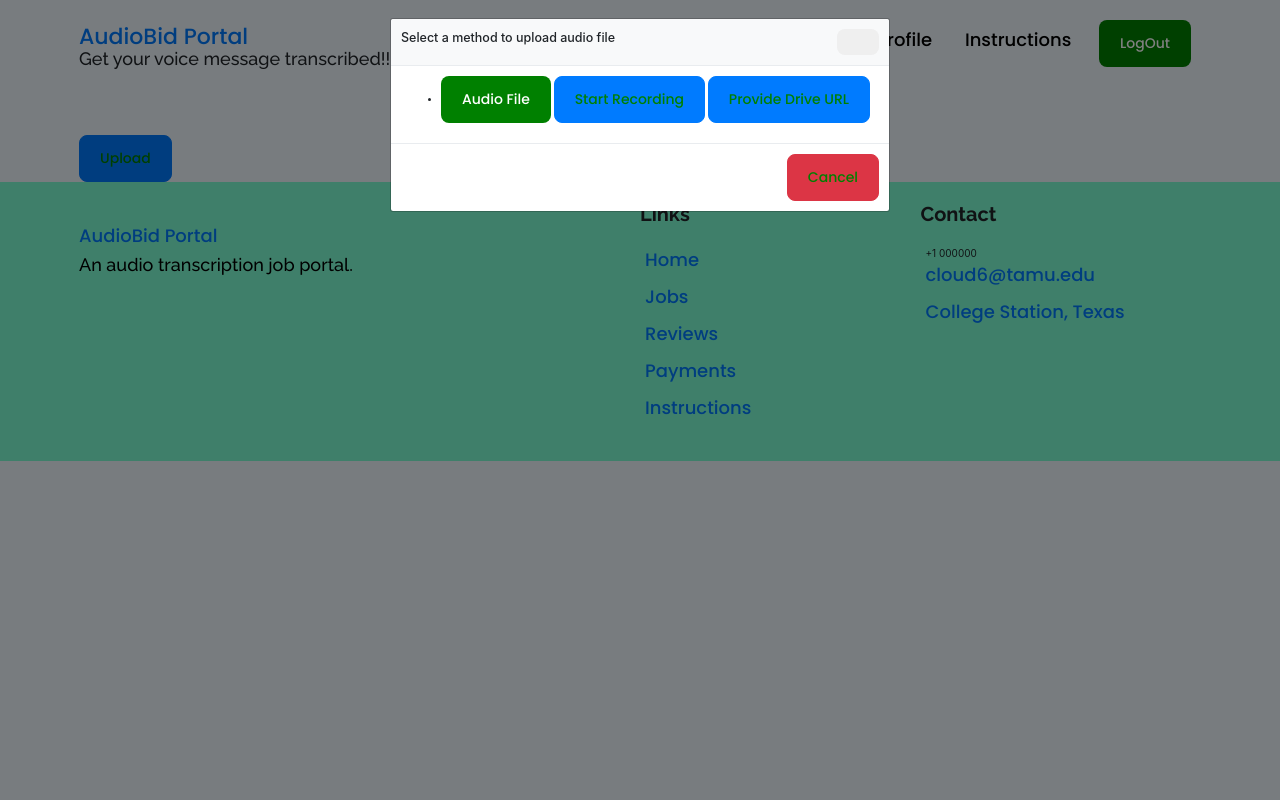
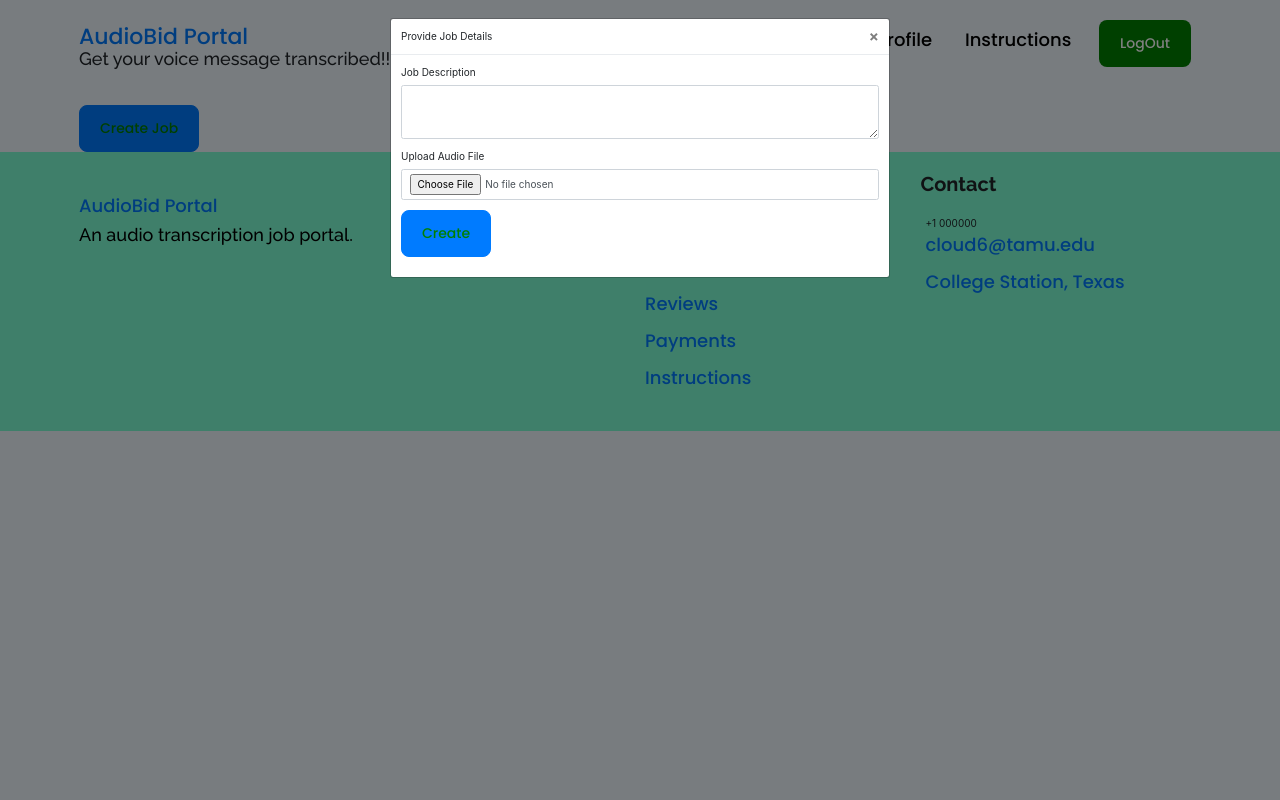
Before and after one commit to vasunverma/Audio-Bid, a Django app: page /users/jobs in a window 1280 px wide, after a click on "Create Job". Run offline with Django 4.2, Linux system fonts and the light colour scheme; the visitor is signed in with stand-in values (Sample User, id 1); parts of the project's set-up code (start-up, migrations or seed data) failed here and were passed over; some libraries are stand-ins or nearby versions.

Commit message:
Restructuring jobs page

```diff
--- a/users/forms.py
+++ b/users/forms.py
@@ -6,4 +6,4 @@ from .models import Job
 class JobForm(forms.ModelForm):
     class Meta:
         model = Job
-        fields = ['audioName', 'price', 'description']
+        fields = ['description']
--- a/users/models.py
+++ b/users/models.py
@@ -14,18 +14,17 @@ class Profile(models.Model):
 
 
 class Job(models.Model):
-    #user = models.OneToOneField(User, on_delete=models.CASCADE, null=True)
-    audioName = models.CharField(max_length=200, null=True)
+    user = models.OneToOneField(User, on_delete=models.CASCADE, null=True)
     price = models.DecimalField(max_digits=19, decimal_places=10)
-    # created_date = models.DateTimeField(auto_now_add=True)
-    # end_date = models.DateTimeField()
+    created_date = models.DateTimeField(auto_now_add=True)
+    end_date = models.DateTimeField()
     description = models.TextField()
-    # url2audio = models.TextField()
-    # worker_id = models.CharField(max_length=100)
-    # status_choices = [  # 0 = not started, 1 = in progress, 2 = completed, 3 = cancelled
-    #     (0, 'CLAIMED'),
-    #     (1, 'INPROGRESS'),
-    #     (2, 'COMPLETED'),
-    #     (3, 'CANCELLED')
-    # ]
-    # status = models.IntegerField(choices=status_choices, default=0)
+    url2audio = models.TextField()
+    worker_id = models.CharField(max_length=100)
+    status_choices = [  # 0 = not started, 1 = in progress, 2 = completed, 3 = cancelled
+        (0, 'CLAIMED'),
+        (1, 'INPROGRESS'),
+        (2, 'COMPLETED'),
+        (3, 'CANCELLED')
+    ]
+    status = models.IntegerField(choices=status_choices, default=0)
--- a/users/templates/jobs/jobs.html
+++ b/users/templates/jobs/jobs.html
@@ -2,36 +2,34 @@
 {% load static %}
 {% block title %} Jobs Page {% endblock title%}
 {% block content %}
-<div class="container mt-5">
-    <a href="#" data-toggle="modal" data-target="#myModal">
-        <button class="btn btn-primary" type="button">Upload</button>
-    </a>
+<div class="container">
+    <button class="btn btn-primary" type="button" data-toggle="modal" data-target="#myModal">Create Job</button>
 
-            <div class="modal" id = "myModal">
-                <div class="modal-dialog">
-                    <div class="modal-content">
-                        <div class="modal-header bg-light">
-                            <h5 class="modal-title">Select a method to upload audio file</h5>
-                            <button class="btn btn-close" type="button" data-dismiss="modal"></button>
+    <div class="modal" id="myModal">
+        <div class="modal-dialog">
+            <div class="modal-content">
+                <div class="modal-header">
+                    <div class="modal-title">Provide Job Details</div>
+                    <button type="button" class="close" data-dismiss="modal" aria-label="Close">
+                        <span aria-hidden="true">&times;</span>
+                    </button>
+                </div>
+                <div class="modal-body">
+                    <form method="post" action="{%url 'jobs_url'%}">
+                        {% csrf_token %}
+                        <div class="mb-3">
+                            <label for="desc" class="form-label">Job Description</label>
+                            <textarea class="form-control" id="desc" rows="3"></textarea>
                         </div>
-                        <div class="modal-body">
-                            <ul class="upload_list">
-                                <li>
-                                    <a href="{% url 'jobDetails_url' %}" class="btn primary-btn">Audio File</a>
-                                    <a href="{% url 'jobDetails_url' %}">
-                                        <button class="btn btn-primary" type="button">Start Recording</button>
-                                    </a>
-                                    <a href="{% url 'jobDetails_url' %}">
-                                        <button class="btn btn-primary" type="button">Provide Drive URL</button>
-                                    </a>
-                                </li>
-                            </ul>
+                        <div class="mb-3">
+                            <label for="audiofile" class="form-label">Upload Audio File</label>
+                            <input class="form-control" type="file" id="audiofile">
                         </div>
-                        <div class="modal-footer">
-                            <button class="btn btn-danger" data-dismiss="modal">Cancel</button>
-                        </div>
-                    </div>
+                        <button type="submit" class="btn btn-primary">Create</button>
+                    </form>
                 </div>
             </div>
+        </div>
+    </div>
 </div>
 {% endblock %}
--- a/users/urls.py
+++ b/users/urls.py
@@ -6,7 +6,6 @@ urlpatterns = [
     path('signup', views.users_signup, name='signup_url'),
     path('profile', views.users_profile, name='profile_url'),
     path('jobs', views.users_jobs, name='jobs_url'),
-    path('jobDetails', views.users_jobDetails, name='jobDetails_url'),
     path('Reviews/', views.users_reviews, name='reviews_url'),
     path('Payments/', views.users_payments, name='payments_url'),
     path('instructions/', views.users_instructions, name='instructions_url'),
--- a/users/views.py
+++ b/users/views.py
@@ -86,29 +86,17 @@ def users_profile(request):
 
 def users_jobs(request):
     if request.user.is_authenticated:
+        if request.method == 'POST':
+            print(request.body)
+            form = JobForm(request.POST or None)
+            if form.is_valid():
+                form.save()
+                messages.success(request, ('Your Job has been saved successfully'))
+            else:
+                messages.error(request, ('Error creating Job. Please try again'))
         return render(request, 'jobs/jobs.html')
     else:
         return redirect('login_url')
-
-def users_jobDetails(request):
-    if request.method == 'POST':
-        form = JobForm(request.POST or None)
-        # form.initial['user']=user
-        # user = User.objects.filter(id = request.user.id)
-        # form.fields['user'].label = user
-        # print(form.fields['user'].label)
-        if form.is_valid():
-            form.save()
-            # form.fields['user'].label = user
-            # form.save()
-            # user = request.user
-            messages.success(request, ('Your Job has been saved successfully'))
-            return render(request, 'jobs/jobDetails.html', {})
-        else:
-            messages.success(request, ('Error creating Job. Please try again'))
-            return render(request, 'jobs/jobDetails.html', {})
-    else:
-        return render(request, 'jobs/jobDetails.html', {})
 
 
 def users_reviews(request):
```
Also changed, not shown: audiobidV1/settings.py (+9 -6 lines), users/templates/jobs/jobDetails.html (deleted, +0 -28 lines), 2 other files.
